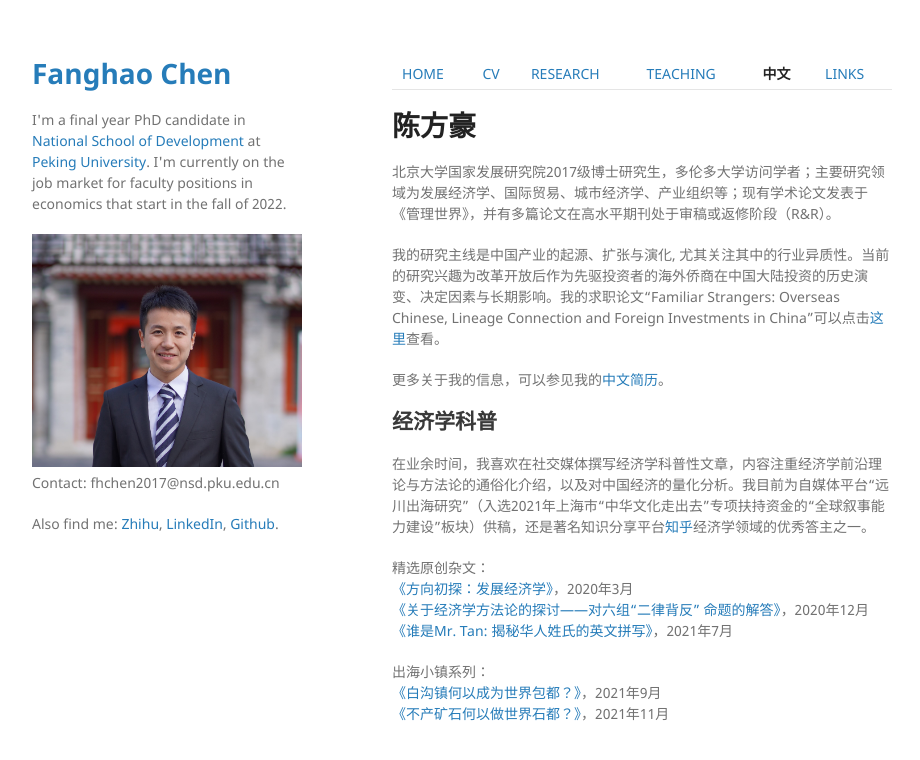
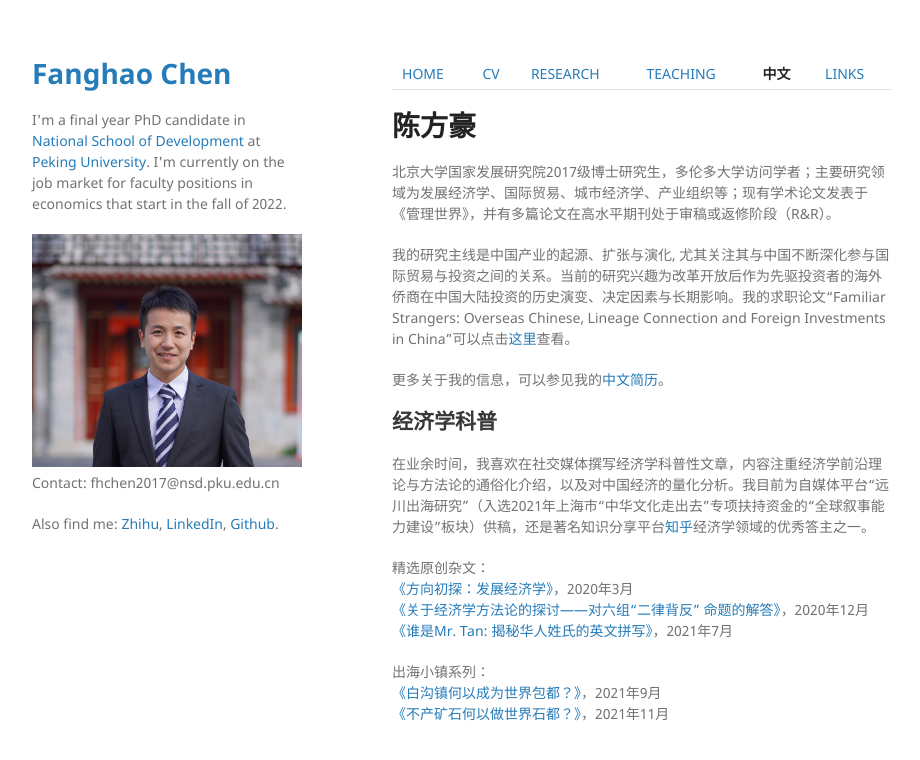
Before and after one commit to FanghaoChen/homepage, a Jekyll site: the page built from chinesepage.md, in a window 1280 px wide. Shown: the top 760 px of the page, without its empty margins (178-1098 px from the left). Built offline with Jekyll 4.4.1, drawn with Linux system fonts in a browser that asks for light colours; our own code applies the rules of GitHub Pages for plain Markdown files.

Commit message:
Update chinesepage.md

```diff
--- a/chinesepage.md
+++ b/chinesepage.md
@@ -4,7 +4,7 @@
 
 北京大学国家发展研究院2017级博士研究生，多伦多大学访问学者；主要研究领域为发展经济学、国际贸易、城市经济学、产业组织等；现有学术论文发表于《管理世界》，并有多篇论文在高水平期刊处于审稿或返修阶段（R&R）。
 
-我的研究主线是中国产业的起源、扩张与演化, 尤其关注其中的行业异质性。当前的研究兴趣为改革开放后作为先驱投资者的海外侨商在中国大陆投资的历史演变、决定因素与长期影响。我的求职论文“Familiar Strangers: Overseas Chinese, Lineage Connection and Foreign Investments in China”可以点击[这里](./assets/JMP_211104.pdf)查看。
+我的研究主线是中国产业的起源、扩张与演化, 尤其关注其与中国不断深化参与国际贸易与投资之间的关系。当前的研究兴趣为改革开放后作为先驱投资者的海外侨商在中国大陆投资的历史演变、决定因素与长期影响。我的求职论文“Familiar Strangers: Overseas Chinese, Lineage Connection and Foreign Investments in China”可以点击[这里](./assets/JMP_211104.pdf)查看。
 
 更多关于我的信息，可以参见我的[中文简历](./assets/陈方豪_北大国发院_211104.pdf)。
 
```
